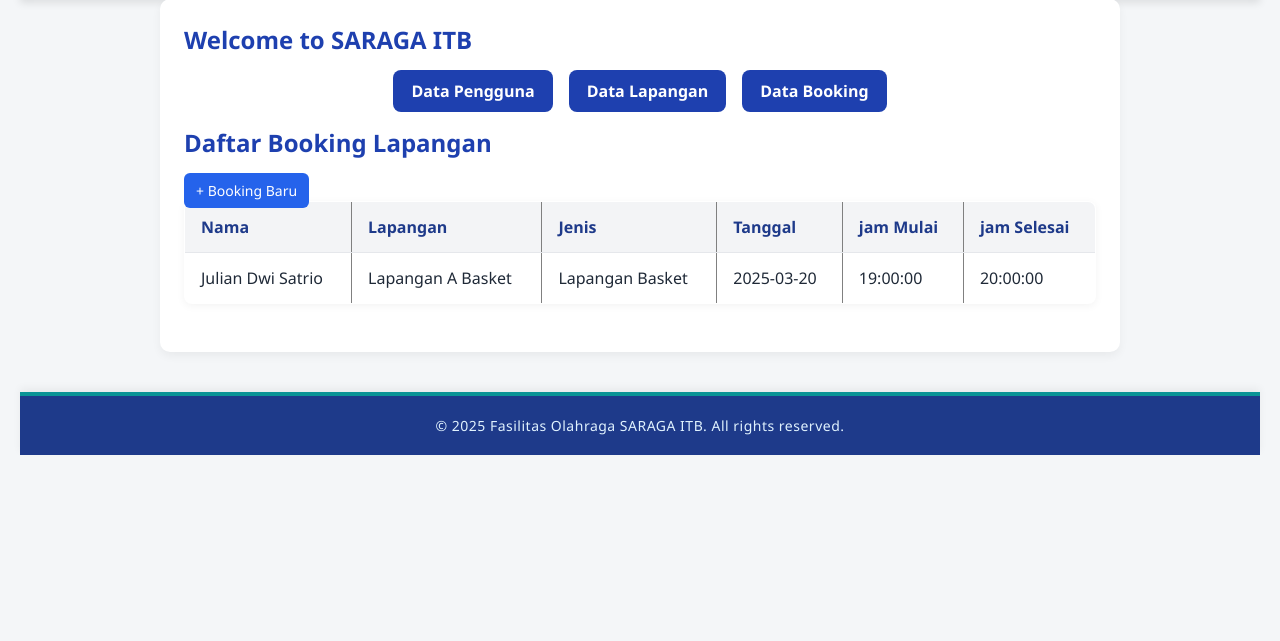
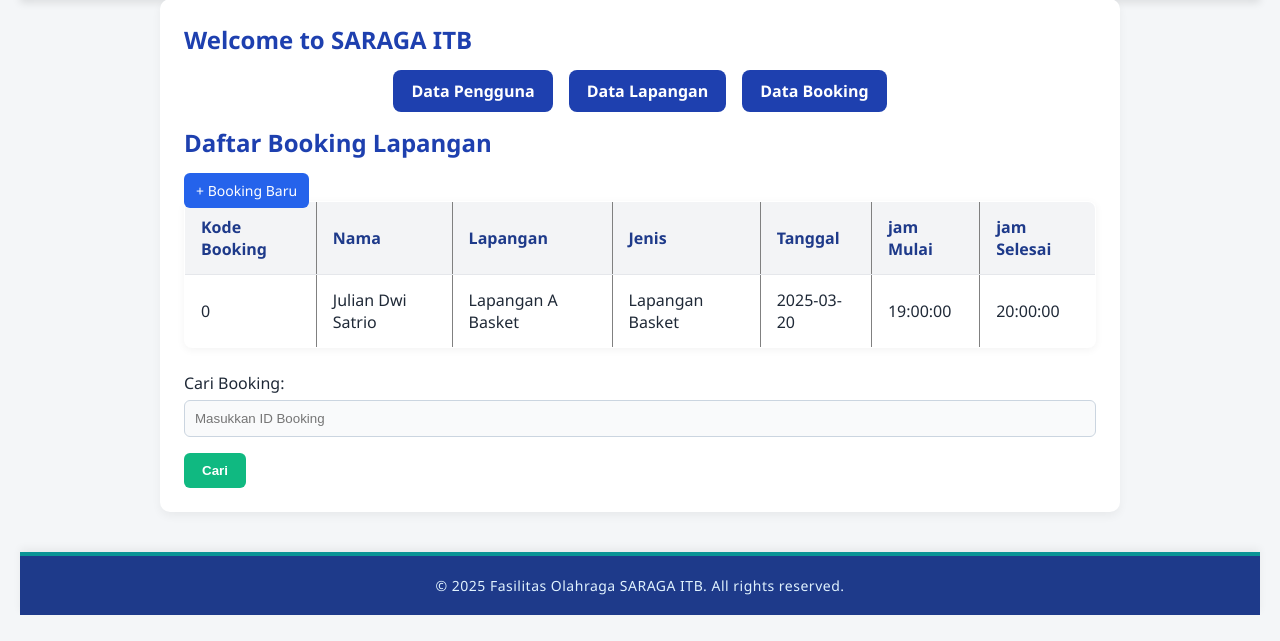
Before and after one commit to jouleee/TP7DPBO2025C2, a PHP site: page /index.php?page=booking in a window 1280 px wide. Shown: the part 159-800 px from the top of the page. Run offline with PHP 8.4, Linux system fonts and the light colour scheme; data comes from the database, SQL or seed files in the repository.

Commit message:
revisi searching

```diff
--- a/class/Pengguna.php
+++ b/class/Pengguna.php
@@ -32,7 +32,7 @@
     }
 
     public function updateUser($id, $name, $email, $phone) {
-        $stmt = $this->db->prepare("UPDATE t_pengguna SET nama = ?, email = ?, telepon = ? WHERE id_pengguna = ?");
+        $stmt = $this->db->prepare("UPDATE t_pengguna SET nama = ?, email = ?, nomor_hp = ? WHERE id_pengguna = ?");
         $stmt->execute([$name, $email, $phone, $id]);
         return $stmt->rowCount();
     }
--- a/class/Transaksi.php
+++ b/class/Transaksi.php
@@ -22,10 +22,13 @@
         return $this->db->lastInsertId();
     }
 
-    public function getTransactionById($transaction_id) {
-        $stmt = $this->db->prepare("SELECT * FROM t_booking WHERE id_transaksi = ?");
-        $stmt->execute([$transaction_id]);
-        return $stmt->fetch(PDO::FETCH_ASSOC);
+    public function getTransactionById($id) {
+        $stmt = $this->db->prepare("SELECT t_booking.*, t_lapangan.nama_lapangan, t_lapangan.jenis_lapangan, t_pengguna.nama
+                                  FROM t_booking
+                                  JOIN t_lapangan ON t_booking.id_lapangan = t_lapangan.id_lapangan
+                                  JOIN t_pengguna ON t_booking.id_pengguna = t_pengguna.id_pengguna WHERE t_booking.id_booking = ?");
+        $stmt->execute([$id]);
+        return $stmt->fetchAll(PDO::FETCH_ASSOC);  // Ambil semua hasil
     }
 }
 ?>
--- a/view/booking.php
+++ b/view/booking.php
@@ -14,6 +14,7 @@
 
 <table border="1" cellpadding="10">
     <tr>
+        <th>Kode Booking</th>
         <th>Nama</th>
         <th>Lapangan</th>
         <th>Jenis</th>
@@ -23,6 +24,7 @@
     </tr>
     <?php foreach ($booking->getAllTransaction() as $row): ?>
     <tr>
+        <td><?= $row['id_booking'] ?></td>
         <td><?= $row['nama'] ?></td>
         <td><?= $row['nama_lapangan'] ?></td>
         <td><?= $row['jenis_lapangan'] ?></td>
@@ -71,3 +73,35 @@
     exit;
 }
 ?>
+
+<!-- search booking by id booking -->
+<form method="POST" action="?page=booking">
+    <label>Cari Booking:</label>
+    <input type="text" name="search" placeholder="Masukkan ID Booking">
+    <button type="submit" name="cari">Cari</button>
+</form>
+<?php
+if (isset($_POST['cari'])) {
+    $search = $_POST['search'];
+    $result = $booking->getTransactionById($search);
+    if ($result) {
+        echo "<h3>Hasil Pencarian:</h3>";
+        echo "<table border='1' cellpadding='10'>";
+        echo "<tr><th>ID Booking</th><th>Nama</th><th>Lapangan</th><th>Jenis</th><th>Tanggal</th><th>jam Mulai</th><th>jam Selesai</th></tr>";
+        foreach ($result as $row) {
+            echo "<tr>";
+            echo "<td>" . $row['id_booking'] . "</td>";
+            echo "<td>" . $row['nama'] . "</td>";
+            echo "<td>" . $row['nama_lapangan'] . "</td>";
+            echo "<td>" . $row['jenis_lapangan'] . "</td>";
+            echo "<td>" . $row['tanggal'] . "</td>";
+            echo "<td>" . $row['jam_mulai'] . "</td>";
+            echo "<td>" . $row['jam_selesai'] . "</td>";
+            echo "</tr>";
+        }
+        echo "</table>";
+    } else {
+        echo "Booking tidak ditemukan.";
+    }
+}
+?>
```
